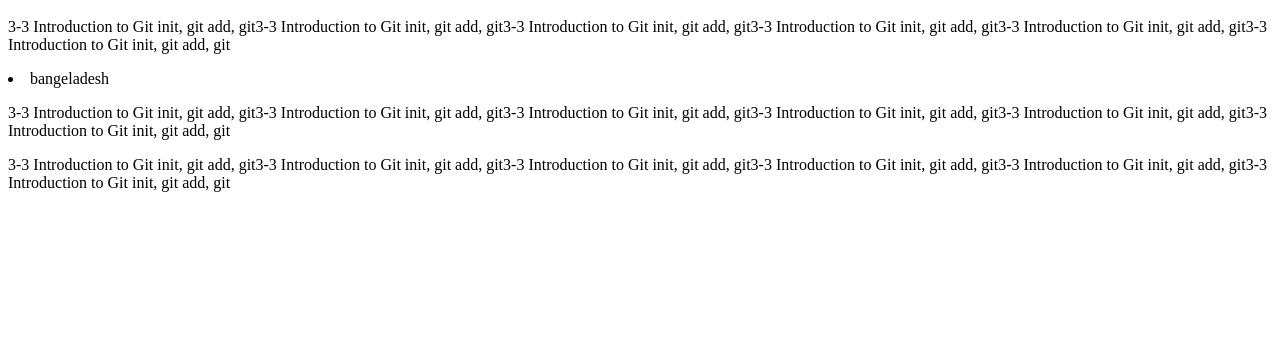
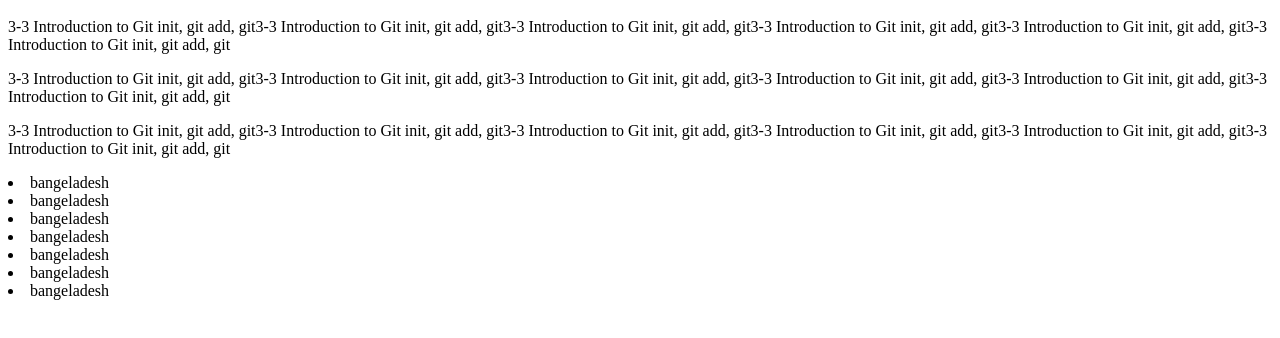
Before and after one commit to sksakibhossen/my-new-projects, a plain HTML site: page index.html in a window 1280 px wide. Shown: the part 250-588 px from the top of the page. Drawn offline with Linux system fonts and the light colour scheme.

Commit message:
added list

```diff
--- a/index.html
+++ b/index.html
@@ -14,9 +14,17 @@
     <h1>bangeladesh</h1>
 
     <p>3-3 Introduction to Git init, git add, git3-3 Introduction to Git init, git add, git3-3 Introduction to Git init, git add, git3-3 Introduction to Git init, git add, git3-3 Introduction to Git init, git add, git3-3 Introduction to Git init, git add, git</p>
-    <li>bangeladesh</li>
+
     <p>3-3 Introduction to Git init, git add, git3-3 Introduction to Git init, git add, git3-3 Introduction to Git init, git add, git3-3 Introduction to Git init, git add, git3-3 Introduction to Git init, git add, git3-3 Introduction to Git init, git add, git</p>
     <p>3-3 Introduction to Git init, git add, git3-3 Introduction to Git init, git add, git3-3 Introduction to Git init, git add, git3-3 Introduction to Git init, git add, git3-3 Introduction to Git init, git add, git3-3 Introduction to Git init, git add, git</p>
 
+    <li>bangeladesh</li>
+    <li>bangeladesh</li>
+    <li>bangeladesh</li>
+    <li>bangeladesh</li>
+    <li>bangeladesh</li>
+    <li>bangeladesh</li>
+    <li>bangeladesh</li>
+
 </body>
 </html>
```
